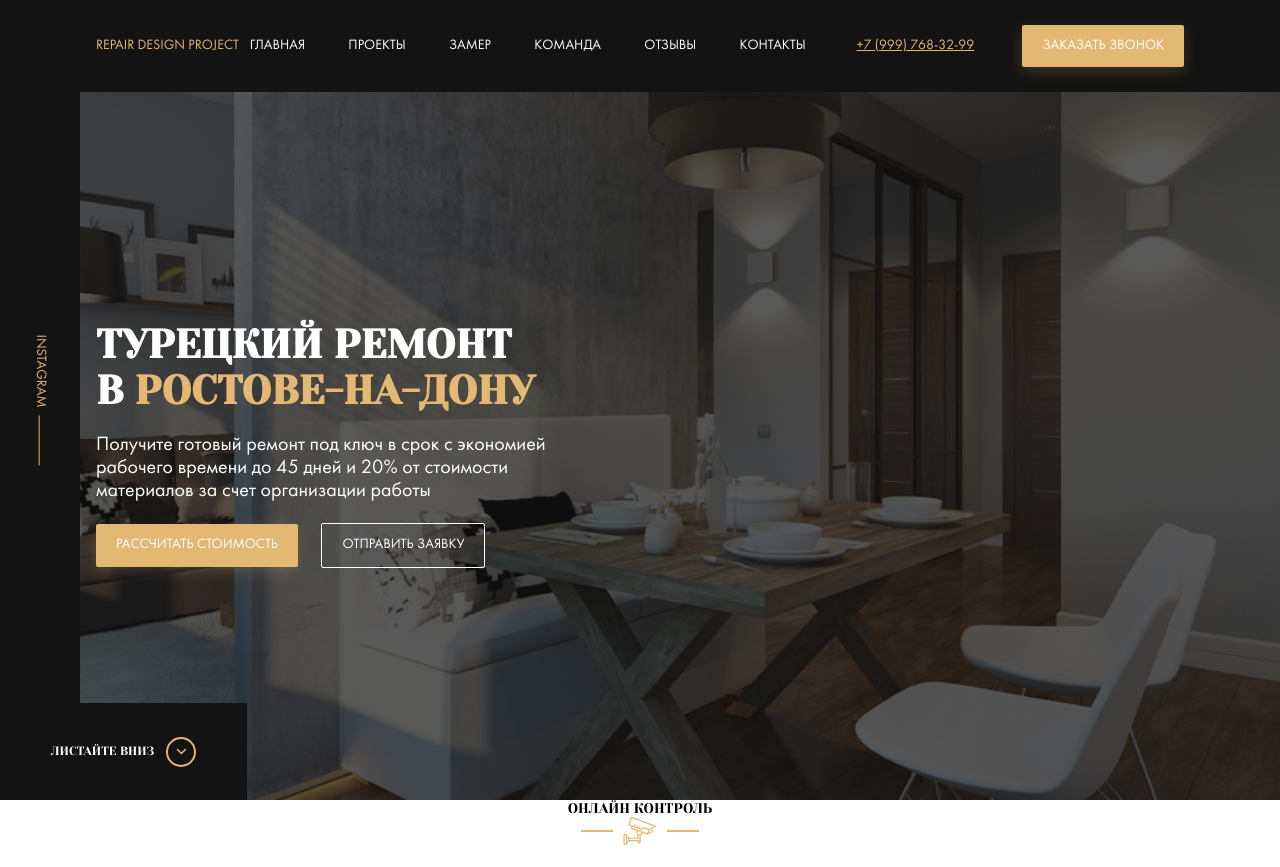
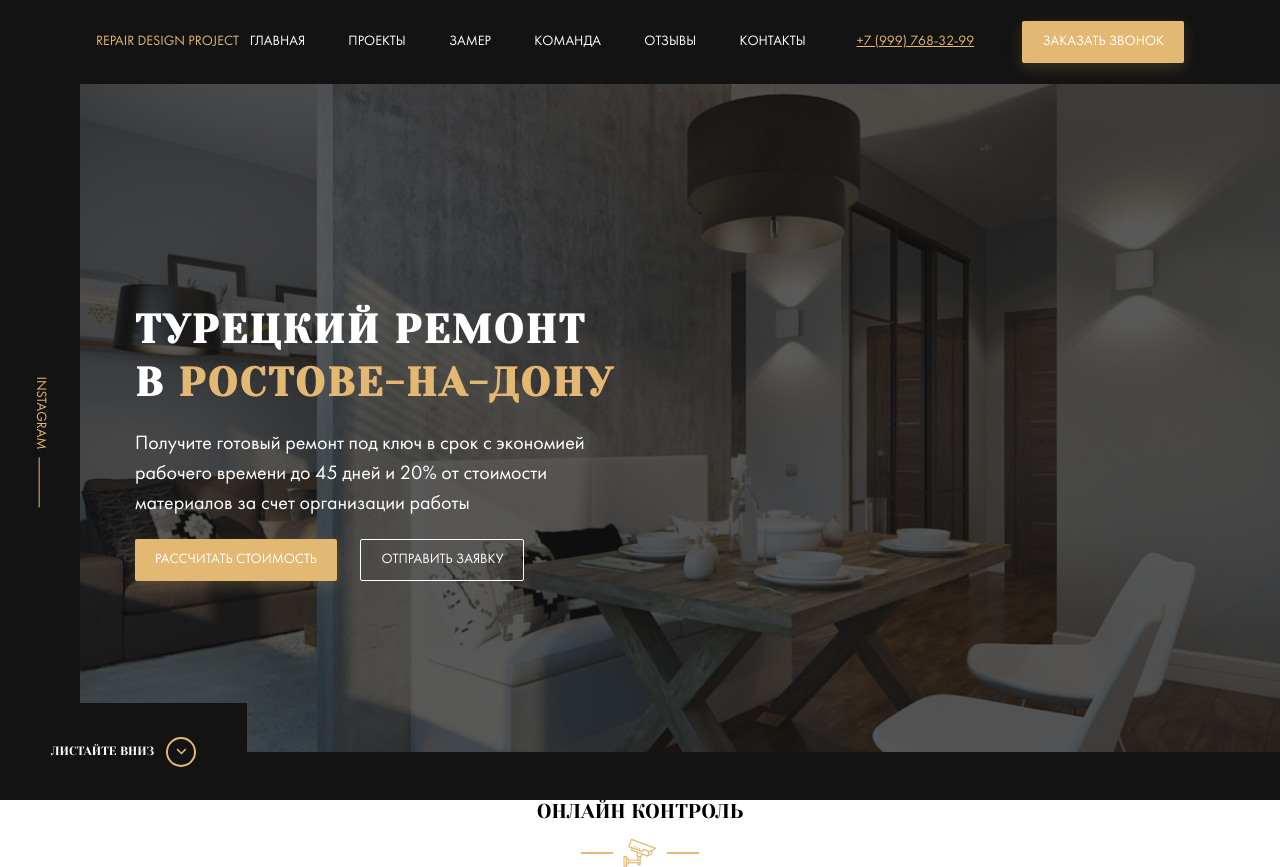
Before and after one commit to MigaesG/repair-design, a website: page index.html in a window 1280 px wide. Before the commit the page ends 845 px from the top, so only its background shows below. Drawn offline with Linux system fonts and the light colour scheme; files whose address does not match are found by name.

Commit message:
refact: refact hero section

```diff
--- a/index.html
+++ b/index.html
@@ -1,5 +1,6 @@
 <!DOCTYPE html>
 <html lang="ru">
+
 <head>
   <meta charset="UTF-8">
   <meta name="viewport" content="width=device-width, initial-scale=1.0">
@@ -7,6 +8,7 @@
   <link rel="stylesheet" href="css/style.css">
   <title>Турецкий ремонт</title>
 </head>
+
 <body>
 
   <header class="header">
@@ -37,17 +39,18 @@
       <div class="instagram hero__instagram">
         <a href="#" class="instagram__link">Instagram</a>
       </div>
-     <div class="container">
+
         <div class="hero__content">
           <h1 class="title hero__title">Турецкий ремонт
             в&nbsp;<span class="title--primary">Ростове-на-дону</span></h1>
-          <p class="hero__text">Получите готовый ремонт под ключ в срок с экономией рабочего времени до 45 дней и 20% от стоимости материалов за счет организации работы</p>
+          <p class="hero__text">Получите готовый ремонт под ключ в срок с экономией рабочего времени до 45 дней и 20% от
+            стоимости материалов за счет организации работы</p>
+          <div class="hero__buttons">
             <button class="button hero__button button--primary">Рассчитать стоимость</button>
             <button class="button hero__button button--outline">Отправить заявку</button>
           </div>
+        </div>
         <!-- /.hero__content -->
-       </div>
-       <!-- /.container -->
       <a href="#" class="hero__scroll-down">листайте вниз</a>
     </section>
     <!-- /.hero -->
@@ -68,4 +71,5 @@
   <!-- /main -->
 
 </body>
+
 </html>
--- a/sass/_interface.sass
+++ b/sass/_interface.sass
@@ -13,5 +13,7 @@
       box-shadow: none
   &--outline
     border: 1px solid $light
+    padding-top: 12px
+    padding-bottom: 12px
     background-color: transparent
     color: $light
--- a/sass/_settings.sass
+++ b/sass/_settings.sass
@@ -8,10 +8,12 @@ body
     text-align: center
     text-transform: uppercase
     font-family: 'Yeseva One', cursive
+    font-size: 20px
     &__image
       display: flex
       justify-content: center
       align-items: center
+      margin-top: 15px
       &::after, &::before
         content: ''
         width: 32px
--- a/sass/style.sass
+++ b/sass/style.sass
@@ -3,7 +3,7 @@
 @import 'variables'
 @import 'interface'
 @import 'grid'
-@import 'setings'
+@import 'settings'
 @import 'templates/header'
 @import 'templates/hero'
 @import 'templates/control'
--- a/sass/templates/_header.sass
+++ b/sass/templates/_header.sass
@@ -5,7 +5,7 @@
   width: 100%
   z-index: 99
   background-color: $dark
-  padding: 25px 0
+  padding: 21px 0
 .menu
   display: flex
   justify-content: space-between
--- a/sass/templates/_hero.sass
+++ b/sass/templates/_hero.sass
@@ -1,31 +1,49 @@
 .hero
   position: relative
   display: flex
-  justify-content: center
-  padding-top: 90px
-  background: $dark url('../img/hero-bg.jpg') no-repeat center / cover
+  padding-top: 84px
   height: 100vh
   color: $light
-  &::before
+  &::after
     content: ''
+    width: 100%
+    height: 48.5px
     position: absolute
-    top: 0
+    bottom: 0
     left: 0
-    width: 100%
-    height: 100%
-    background-color: rgba($dark, 0.7)
+    z-index: 15
+    background-color: $dark
   &__content
     position: relative
-    max-width:  670px
+    display: flex
+    justify-content: center
+    flex-direction: column
+    width: 100%
+    padding-left: 55px
+    background: $dark url('../img/hero-bg.jpg') no-repeat center / cover
+    &::before
+      content: ''
+      position: absolute
+      top: 0
+      left: 0
+      width: 100%
+      height: 100%
+      background-color: rgba($dark, 0.7)
+  &__title
+    position: relative
+    margin-bottom: 1rem
+    max-width: 500px
+    line-height: 53px
+    letter-spacing: 0.15rem
   &__text
+    position: relative
     max-width: 500px
     font-size: 20px
+    line-height: 30px
   &__button
+    position: relative
     margin-right: 20px
   &__instagram
-    position: absolute
-    top: 0
-    left: 0
     max-width: 80px
     height: 100%
   &__scroll-down
```
Also changed, not shown: css/style.css. Lines whose indentation alone changed are shown as unchanged.
